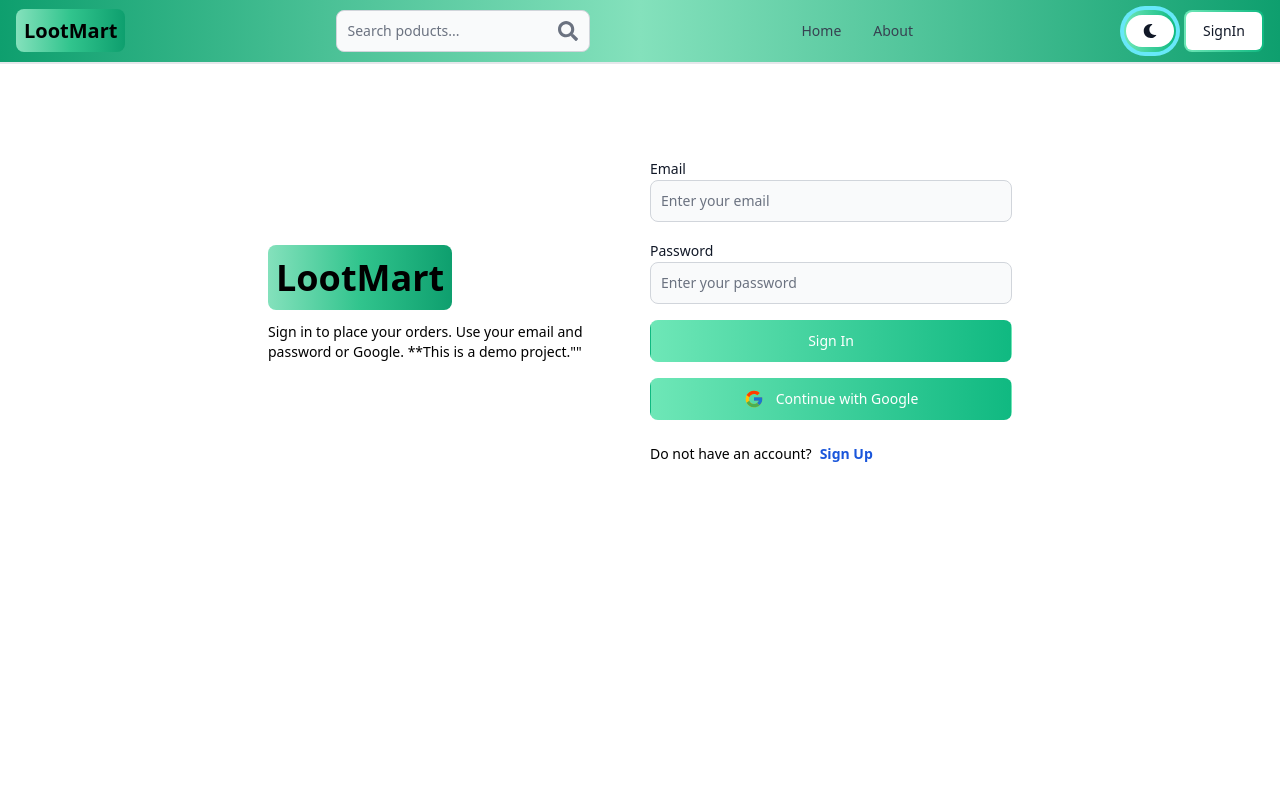
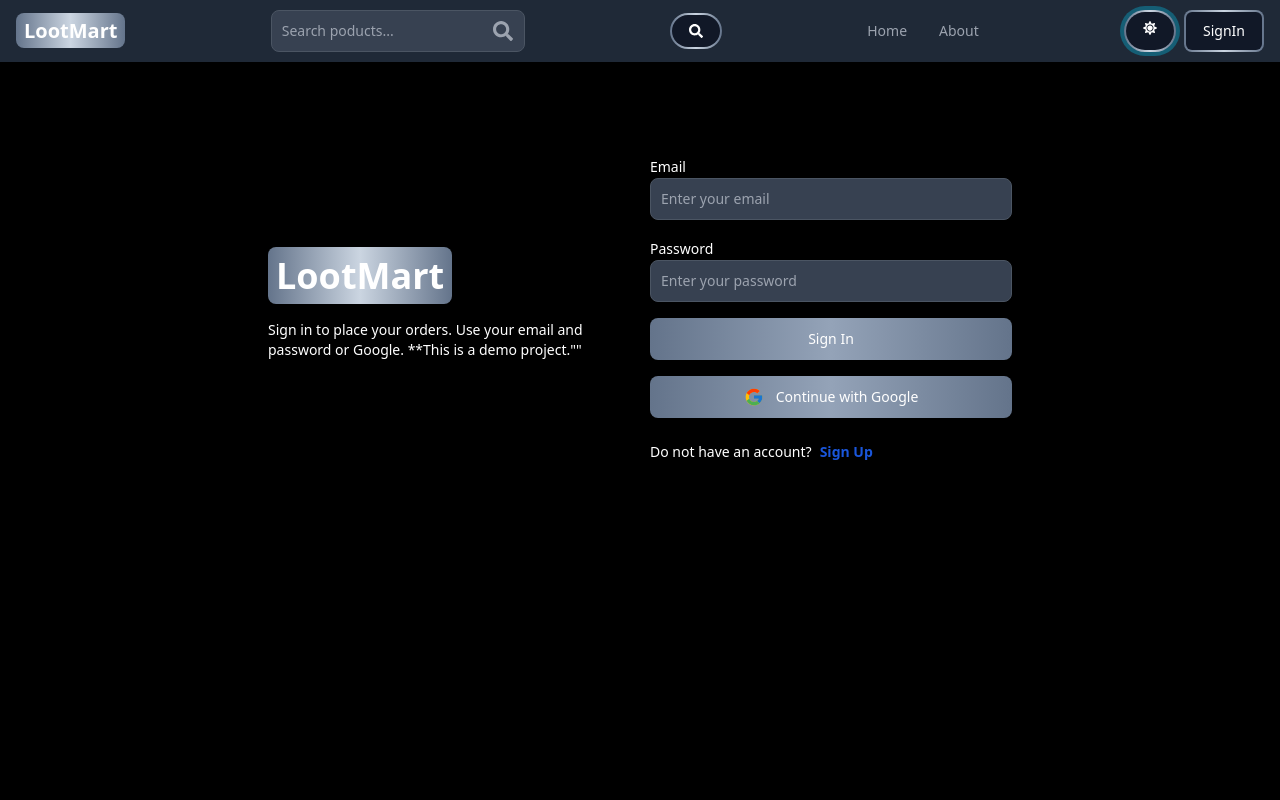
Before and after one commit to Johnvilin-Sibina/E-Commerce-Frontend, a React (Vite) app: page /signin in a window 1280 px wide. Both pictures are taken after a click on the button 1150 px from the left and 31 px from the top of the page. Shown: the top 800 px of the page. Built offline with nearby package versions, Linux system fonts and the light colour scheme; no server answers.

Commit message:
Dark and light theme completed. Redux added.

```diff
--- a/src/Components/Navigationbar.jsx
+++ b/src/Components/Navigationbar.jsx
@@ -1,205 +1,31 @@
-// import { Avatar, Dropdown, Navbar } from "flowbite-react";
-// import React from "react";
-// import { IoSunnyOutline } from "react-icons/io5";
-// import { FaMoon } from "react-icons/fa";
-
-// const Navigationbar = () => {
-//   return (
-//     <Navbar className="border-2 bg-slate-50">
-//       <Navbar.Brand>
-//         <img src="./e-com.png" className="h-8" />
-//         <span className="font-semibold font-serif text-xl text-slate-600">
-//           LootMart
-//         </span>
-//       </Navbar.Brand>
-//       <form className="flex items-center max-w-sm mx-auto">
-//         <label htmlFor="simple-search" className="sr-only">
-//           Search
-//         </label>
-//         <div className="relative w-full">
-//           <div className="absolute inset-y-0 start-0 flex items-center ps-3 pointer-events-none">
-//             <svg
-//               className="w-4 h-4 text-gray-500 dark:text-gray-400"
-//               aria-hidden="true"
-//               xmlns="http://www.w3.org/2000/svg"
-//               fill="none"
-//               viewBox="0 0 18 20"
-//             >
-//               <path
-//                 stroke="currentColor"
-//                 strokeLinecap="round"
-//                 strokeLinejoin="round"
-//                 strokeWidth={2}
-//                 d="M3 5v10M3 5a2 2 0 1 0 0-4 2 2 0 0 0 0 4Zm0 10a2 2 0 1 0 0 4 2 2 0 0 0 0-4Zm12 0a2 2 0 1 0 0 4 2 2 0 0 0 0-4Zm0 0V6a3 3 0 0 0-3-3H9m1.5-2-2 2 2 2"
-//               />
-//             </svg>
-//           </div>
-//           <input
-//             type="text"
-//             id="simple-search"
-//             className="bg-gray-50 border border-gray-300 text-gray-900 text-sm rounded-lg focus:ring-blue-500 focus:border-blue-500 block w-full ps-10 p-2.5  dark:bg-gray-700 dark:border-gray-600 dark:placeholder-gray-400 dark:text-white dark:focus:ring-blue-500 dark:focus:border-blue-500"
-//             placeholder="Search branch name..."
-//             required
-//           />
-//         </div>
-//         <button
-//           type="submit"
-//           className="p-2.5 ms-2 text-sm font-medium text-white bg-blue-700 rounded-lg border border-blue-700 hover:bg-blue-800 focus:ring-4 focus:outline-none focus:ring-blue-300 dark:bg-blue-600 dark:hover:bg-blue-700 dark:focus:ring-blue-800"
-//         >
-//           <svg
-//             className="w-4 h-4"
-//             aria-hidden="true"
-//             xmlns="http://www.w3.org/2000/svg"
-//             fill="none"
-//             viewBox="0 0 20 20"
-//           >
-//             <path
-//               stroke="currentColor"
-//               strokeLinecap="round"
-//               strokeLinejoin="round"
-//               strokeWidth={2}
-//               d="m19 19-4-4m0-7A7 7 0 1 1 1 8a7 7 0 0 1 14 0Z"
-//             />
-//           </svg>
-//           <span className="sr-only">Search</span>
-//         </button>
-//       </form>
-
-//       <Navbar.Toggle />
-//       <Navbar.Collapse className="flex justify-center align-baseline">
-//         <Navbar.Link className="text-slate-600 text-lg">SignIn</Navbar.Link>
-//         <Dropdown
-//           arrowIcon={false}
-//           inline
-//           label={<Avatar alt="User Settings" img="./avatar.jpg" rounded />}
-//         >
-//           <Dropdown.Header>Name</Dropdown.Header>
-//           <Dropdown.Item>Profile</Dropdown.Item>
-//           <Dropdown.Item>Orders</Dropdown.Item>
-//           <Dropdown.Divider />
-//           <Dropdown.Item>Sign Out</Dropdown.Item>
-//         </Dropdown>
-//         <Dropdown inline label={<span>All</span>}>
-//           <Dropdown.Header>Categories</Dropdown.Header>
-//           <Dropdown.Item>All</Dropdown.Item>
-//           <Dropdown.Item>Beauty</Dropdown.Item>
-//           <Dropdown.Item>Kitchen</Dropdown.Item>
-//           <Dropdown.Item>Fashion</Dropdown.Item>
-//           <Dropdown.Item>Groceries</Dropdown.Item>
-//           <Dropdown.Item>Home Appliances</Dropdown.Item>
-//         </Dropdown>
-//         <Navbar.Link>
-//           <IoSunnyOutline size={25} />
-//         </Navbar.Link>
-//       </Navbar.Collapse>
-//     </Navbar>
-//   );
-// };
-
-// export default Navigationbar;
-
-// import { Avatar, Dropdown, Navbar } from "flowbite-react";
-// import React from "react";
-// import { IoSunnyOutline } from "react-icons/io5";
-
-// const Navigationbar = () => {
-//   return (
-//     <Navbar className="border-2 bg-slate-50">
-//       <Navbar.Brand href="/">
-//         <img src="./e-com.png" className="h-8" alt="LootMart logo" />
-//         <span className="ml-2 font-semibold font-serif text-xl text-slate-600">
-//           LootMart
-//         </span>
-//       </Navbar.Brand>
-
-//       {/* Search Bar */}
-//       <form className="flex items-center w-full max-w-sm mx-auto">
-//         <label htmlFor="simple-search" className="sr-only">
-//           Search
-//         </label>
-//         <div className="relative w-full">
-//           <input
-//             type="text"
-//             id="simple-search"
-//             className="bg-gray-50 border border-gray-300 text-gray-900 text-sm rounded-lg focus:ring-blue-500 focus:border-blue-500 block w-full pl-4 p-2.5 dark:bg-gray-700 dark:border-gray-600 dark:placeholder-gray-400 dark:text-white dark:focus:ring-blue-500 dark:focus:border-blue-500"
-//             placeholder="Search product..."
-//             required
-//           />
-//         </div>
-//         <button
-//           type="submit"
-//           className="p-2.5 ml-2 text-sm font-medium text-white bg-blue-700 rounded-lg border border-blue-700 hover:bg-blue-800 focus:ring-4 focus:outline-none focus:ring-blue-300 dark:bg-blue-600 dark:hover:bg-blue-700 dark:focus:ring-blue-800"
-//         >
-//           <svg
-//             className="w-4 h-4"
-//             aria-hidden="true"
-//             xmlns="http://www.w3.org/2000/svg"
-//             fill="none"
-//             viewBox="0 0 20 20"
-//           >
-//             <path
-//               stroke="currentColor"
-//               strokeLinecap="round"
-//               strokeLinejoin="round"
-//               strokeWidth={2}
-//               d="m19 19-4-4m0-7A7 7 0 1 1 1 8a7 7 0 0 1 14 0Z"
-//             />
-//           </svg>
-//           <span className="sr-only">Search</span>
-//         </button>
-//       </form>
-
-//       <Navbar.Toggle />
-//       <Navbar.Collapse>
-//         <Navbar.Link className="text-slate-600 text-lg">SignIn</Navbar.Link>
-//         {/* Theme Toggle Icon */}
-//         <Navbar.Link>
-//           <IoSunnyOutline size={25}/>
-//         </Navbar.Link>
-//       </Navbar.Collapse>
-//        {/* Category Dropdown */}
-//        <Dropdown inline label={<span>All</span>} className="flex md:order-2">
-//           <Dropdown.Header>Categories</Dropdown.Header>
-//           <Dropdown.Item>All</Dropdown.Item>
-//           <Dropdown.Item>Beauty</Dropdown.Item>
-//           <Dropdown.Item>Kitchen</Dropdown.Item>
-//           <Dropdown.Item>Fashion</Dropdown.Item>
-//           <Dropdown.Item>Groceries</Dropdown.Item>
-//           <Dropdown.Item>Home Appliances</Dropdown.Item>
-//         </Dropdown>
-//         {/* User Avatar Dropdown */}
-//       <Dropdown
-//           arrowIcon={false}
-//           inline
-//           label={<Avatar alt="User Settings" img="./avatar.jpg" rounded/>}
-//           className="flex md:order-1"
-//         >
-//           <Dropdown.Header>Name</Dropdown.Header>
-//           <Dropdown.Item>Profile</Dropdown.Item>
-//           <Dropdown.Item>Orders</Dropdown.Item>
-//           <Dropdown.Divider />
-//           <Dropdown.Item>Sign Out</Dropdown.Item>
-//         </Dropdown>
-//     </Navbar>
-//   );
-// };
-
-// export default Navigationbar;
-
-import { Button, Navbar, TextInput } from "flowbite-react";
+import {
+  Avatar,
+  Button,
+  Dropdown,
+  DropdownDivider,
+  DropdownItem,
+  Navbar,
+  TextInput,
+} from "flowbite-react";
 import React from "react";
 import { Link, useLocation } from "react-router-dom";
-import { FaMoon, FaSearch } from "react-icons/fa";
+import { FaMoon, FaSearch, FaSun } from "react-icons/fa";
+import { useDispatch, useSelector } from "react-redux";
+import { toggleTheme } from "../Redux/Slice/themeSlice";
 
 const Navigationbar = () => {
-  const path = useLocation().pathname
+  const path = useLocation().pathname;
+  const { currentUser } = useSelector((state) => state.user);
+  const { theme } = useSelector((state) => state.theme);
+  const dispatch = useDispatch();
+
   return (
-    <Navbar className="border-b-2 bg-gradient-to-r from-green-500 via-green-300 to-green-500">
+    <Navbar className={theme === 'light' ? "border-b-2 bg-gradient-to-r from-green-500 via-green-300 to-green-500" : 'bg-gray-800'}>
       <Link
         to="/"
         className="self-center whitespace-nowrap text-sm sm:text-xl font-semibold dark:text-white"
       >
-        <span className="px-2 py-2 bg-gradient-to-r from-green-300 via-green-400 to-green-500 rounded-lg">
+        <span className={theme === 'light' ? "px-2 py-2 bg-gradient-to-r from-green-300 via-green-400 to-green-500 rounded-lg dark:bg-gray-950" : 'bg-gradient-to-r from-slate-500 via-slate-300 to-slate-500 rounded-lg px-2 py-1'}>
           LootMart
         </span>
       </Link>
@@ -212,7 +38,7 @@ const Navigationbar = () => {
         />
       </form>
       <Button
-        className="bg-gradient-to-r from-emerald-300 to-emerald-500 lg:hidden"
+        className={theme === 'light' ? "bg-gradient-to-r from-emerald-300 to-emerald-500 lg:hidden" : 'bg-gradient-to-r from-slate-500 via-slate-300 to-slate-500'}
         outline
         pill
       >
@@ -220,21 +46,53 @@ const Navigationbar = () => {
       </Button>
       <div className="flex gap-2 md:order-2">
         <Button
-        className="bg-gradient-to-r from-emerald-300 to-emerald-500 hidden sm:inline"
+          className={theme === 'light' ? "bg-gradient-to-r from-emerald-300 to-emerald-500 hidden sm:inline" : 'bg-gradient-to-r from-slate-500 via-slate-300 to-slate-500'}
           outline
           pill
+          onClick={() => dispatch(toggleTheme())}
         >
-        <FaMoon />
+          {theme === "light" ? <FaMoon /> : <FaSun />}
         </Button>
+        {currentUser ? (
+          <Dropdown
+            arrowIcon={false}
+            inline
+            label={
+              <Avatar
+                alt="User"
+                img={currentUser.rest.profilePicture}
+                rounded
+              />
+            }
+          >
+            <Dropdown.Header>
+              <span className="block text-sm">{currentUser.rest.username}</span>
+            </Dropdown.Header>
+            <Link to={"/dashboard?tab=profile"}>
+              <Dropdown.Item>Profile</Dropdown.Item>
+            </Link>
+            <DropdownDivider />
+            <DropdownItem>Sign Out</DropdownItem>
+          </Dropdown>
+        ) : (
           <Link to="/signin">
-      <Button className="bg-gradient-to-r from-emerald-300 to-emerald-500" outline>SignIn</Button>
+            <Button
+              className={theme === 'light' ? "bg-gradient-to-r from-emerald-300 to-emerald-500" : 'bg-gradient-to-r from-slate-500 via-slate-300 to-slate-500'}
+              outline
+            >
+              SignIn
+            </Button>
           </Link>
+        )}
         <Navbar.Toggle />
       </div>
       <Navbar.Collapse>
-       <Navbar.Link active={path==='/'} as={'div'}>
-       <Link to='/'>Home</Link></Navbar.Link>
-        <Navbar.Link active={path==='/about'} as={'div'}><Link to="/about">About</Link></Navbar.Link>
+        <Navbar.Link active={path === "/"} as={"div"}>
+          <Link to="/">Home</Link>
+        </Navbar.Link>
+        <Navbar.Link active={path === "/about"} as={"div"}>
+          <Link to="/about">About</Link>
+        </Navbar.Link>
       </Navbar.Collapse>
     </Navbar>
   );
--- a/src/Components/OAuth.jsx
+++ b/src/Components/OAuth.jsx
@@ -11,7 +11,9 @@ import { useNavigate } from 'react-router-dom';
 const OAuth = () => {
     const auth = getAuth(app)
     const dispatch = useDispatch()
+    const {theme} = useSelector((state)=>state.theme)
     const navigate = useNavigate()
+
     const handleSubmit = async()=>{
         const provider = new GoogleAuthProvider();
         provider.setCustomParameters({prompt:'select_account'})
@@ -33,14 +35,14 @@ const OAuth = () => {
                 dispatch(signInSuccess(data))
                 navigate('/')
             }
-            console.log(data);
+            //console.log(data);
         } catch (error) {
             dispatch(signInFailure(error.message))
         }
     }
 
     return (
-        <Button type='button' className='bg-gradient-to-r from-emerald-300 to-emerald-500' onClick={handleSubmit}>
+        <Button type='button' className={theme === 'light' ? "bg-gradient-to-r from-emerald-300 via-emerald-500 to-emerald-300" : 'bg-gradient-to-r from-slate-500 via-slate-400 to-slate-500'} onClick={handleSubmit}>
             <FcGoogle className='mr-3 w-5 h-5' /><span>Continue with Google</span>
         </Button>
     );
--- /dev/null
+++ b/src/Components/ThemeProvider.jsx
@@ -0,0 +1,13 @@
+import React from "react";
+import { useSelector } from "react-redux";
+
+const ThemeProvider = ({ children }) => {
+  const { theme } = useSelector((state) => state.theme);
+  return (
+    <div className={theme}>
+      <div className='bg-white text-black dark:text-white dark:bg-black min-h-screen'>{children}</div>
+    </div>
+  );
+};
+
+export default ThemeProvider;
--- a/src/Pages/Signin.jsx
+++ b/src/Pages/Signin.jsx
@@ -3,14 +3,18 @@ import React, { useState } from "react";
 import { Link, useNavigate } from "react-router-dom";
 import { HiInformationCircle } from "react-icons/hi";
 import { useDispatch, useSelector } from "react-redux";
-import { signInFailure, signInStart, signInSuccess } from "../Redux/Slice/userSlice";
+import {
+  signInFailure,
+  signInStart,
+  signInSuccess,
+} from "../Redux/Slice/userSlice";
 import OAuth from "../Components/OAuth";
 
 const Signin = () => {
-
   const [formData, setFormData] = useState({});
   const dispatch = useDispatch();
-        const {loading,error:errorMessage} = useSelector((state)=>state.user)
+  const { loading, error: errorMessage } = useSelector((state) => state.user);
+  const { theme } = useSelector((state) => state.theme);
   const navigate = useNavigate();
 
   //Function to handle the value change in the form
@@ -21,11 +25,11 @@ const Signin = () => {
   //Function to handle form submission
   const handleSubmit = async (e) => {
     e.preventDefault();
-            if ( !formData.email || !formData.password) {
+    if (!formData.email || !formData.password) {
       return dispatch(signInFailure("Please fill out all the fields"));
     }
     try {
-             dispatch(signInStart())
+      dispatch(signInStart());
       const response = await fetch(
         "http://localhost:5000/api/auth/login-user",
         {
@@ -41,11 +45,11 @@ const Signin = () => {
         return dispatch(signInFailure(data.message));
       }
       if (response.ok) {
-                dispatch(signInSuccess(data))
+        dispatch(signInSuccess(data));
         navigate("/");
       }
     } catch (error) {
-              dispatch(signInFailure(error.message))
+      dispatch(signInFailure(error.message));
     }
   };
 
@@ -54,13 +58,13 @@ const Signin = () => {
       <div className="flex p-3 max-w-3xl mx-auto flex-col md:flex-row md:items-center gap-5">
         <div className="flex-1">
           <div className="font-bold dark:text-white text-4xl">
-                    <span className="px-2 py-2 bg-gradient-to-r from-green-300 via-green-400 to-green-500 rounded-lg">
+            <span className={theme === 'light' ? "px-2 py-2 bg-gradient-to-r from-green-300 via-green-400 to-green-500 rounded-lg" : 'bg-gradient-to-r from-slate-500 via-slate-300 to-slate-500 rounded-lg px-2 py-1'}>
               LootMart
             </span>
           </div>
           <p className="text-sm mt-6">
-                    Sign in to place your orders. Use your email
-                    and password or Google. **This is a demo project.""
+            Sign in to place your orders. Use your email and password or Google.
+            **This is a demo project.""
           </p>
         </div>
         <div className="flex-1">
@@ -84,14 +88,14 @@ const Signin = () => {
               />
             </div>
             <Button
-                      className="bg-gradient-to-r from-emerald-300 to-emerald-500"
+              className={theme === 'light' ? "bg-gradient-to-r from-emerald-300 via-emerald-500 to-emerald-300" : 'bg-gradient-to-r from-slate-500 via-slate-400 to-slate-500'}
               type="submit"
               disabled={loading}
             >
               {loading ? (
                 <>
                   <Spinner color="success" />
-                          <span className='pl-3'>Loading...</span>
+                  <span className="pl-3">Loading...</span>
                 </>
               ) : (
                 "Sign In"
@@ -106,8 +110,14 @@ const Signin = () => {
             </Link>
           </div>
           {errorMessage && (
-                    <Alert className="mt-3" color="failure" icon={HiInformationCircle} withBorderAccent>
-                      <span className="font-medium me-2">OOPS!</span>{errorMessage}
+            <Alert
+              className="mt-3"
+              color="failure"
+              icon={HiInformationCircle}
+              withBorderAccent
+            >
+              <span className="font-medium me-2">OOPS!</span>
+              {errorMessage}
             </Alert>
           )}
         </div>
--- a/src/Pages/Signup.jsx
+++ b/src/Pages/Signup.jsx
@@ -3,11 +3,13 @@ import React, { useState } from "react";
 import { Link, useNavigate } from "react-router-dom";
 import { HiInformationCircle } from "react-icons/hi";
 import OAuth from "../Components/OAuth";
+import { useSelector } from "react-redux";
 
 const SignUp = () => {
   const [formData, setFormData] = useState({});
   const [loading, setLoading] = useState(false);
   const [errorMessage, setErrorMessage] = useState(null);
+  const {theme} = useSelector((state)=>state.theme)
   const navigate = useNavigate();
 
   //Function to handle the value change in the form
@@ -91,7 +93,7 @@ const SignUp = () => {
               />
             </div>
             <Button
-              className="bg-gradient-to-r from-emerald-300 to-emerald-500"
+              className={theme === 'light' ? "bg-gradient-to-r from-emerald-300 via-emerald-500 to-emerald-300" : 'bg-gradient-to-r from-slate-500 via-slate-400 to-slate-500'}
               type="submit"
               disabled={loading}
             >
--- a/src/Redux/Slice/themeSlice.jsx
+++ b/src/Redux/Slice/themeSlice.jsx
@@ -0,0 +1,20 @@
+import { createSlice } from "@reduxjs/toolkit";
+
+
+const initialState = {
+    theme: 'light',
+}
+
+const themeSlice = createSlice({
+    name:'theme',
+    initialState,
+    reducers:{
+        toggleTheme: (state)=>{
+            state.theme = state.theme === 'light' ? 'dark' : 'light'
+        }
+    }
+})
+
+export const {toggleTheme} = themeSlice.actions;
+
+export default themeSlice.reducer;
--- a/src/Redux/Slice/userSlice.jsx
+++ b/src/Redux/Slice/userSlice.jsx
@@ -1,7 +1,7 @@
 import { createSlice } from "@reduxjs/toolkit";
 
 const initialState = {
-    currentuser:null,
+    currentUser:null,
     error:null,
     loading:false
 }
@@ -15,7 +15,7 @@ const userSlice = createSlice({
             state.error = null;
         },
         signInSuccess : (state,action)=>{
-            state.currentuser = action.payload;
+            state.currentUser = action.payload;
             state.loading = false;
             state.error = null;
         },
--- a/src/Redux/Store.jsx
+++ b/src/Redux/Store.jsx
@@ -3,9 +3,11 @@ import userReducer from './Slice/userSlice'
 import storage from "redux-persist/lib/storage";
 import persistReducer from "redux-persist/es/persistReducer";
 import persistStore from "redux-persist/es/persistStore";
+import themeReducer from './Slice/themeSlice';
 
 const rootReducer = combineReducers({
-    user:userReducer
+    user:userReducer,
+    theme:themeReducer
 })
 
 const persistConfig = {
--- a/src/main.jsx
+++ b/src/main.jsx
@@ -4,11 +4,14 @@ import App from "./App.jsx";
 import { store, persistor } from "./Redux/Store.jsx";
 import { Provider } from "react-redux";
 import { PersistGate } from "redux-persist/integration/react";
+import ThemeProvider from "./Components/ThemeProvider.jsx";
 
 createRoot(document.getElementById("root")).render(
   <PersistGate persistor={persistor}>
     <Provider store={store}>
-      <App />
+      <ThemeProvider>
+        <App />
+      </ThemeProvider>
     </Provider>
   </PersistGate>
 );
```
Lines whose indentation alone changed are shown as unchanged.
